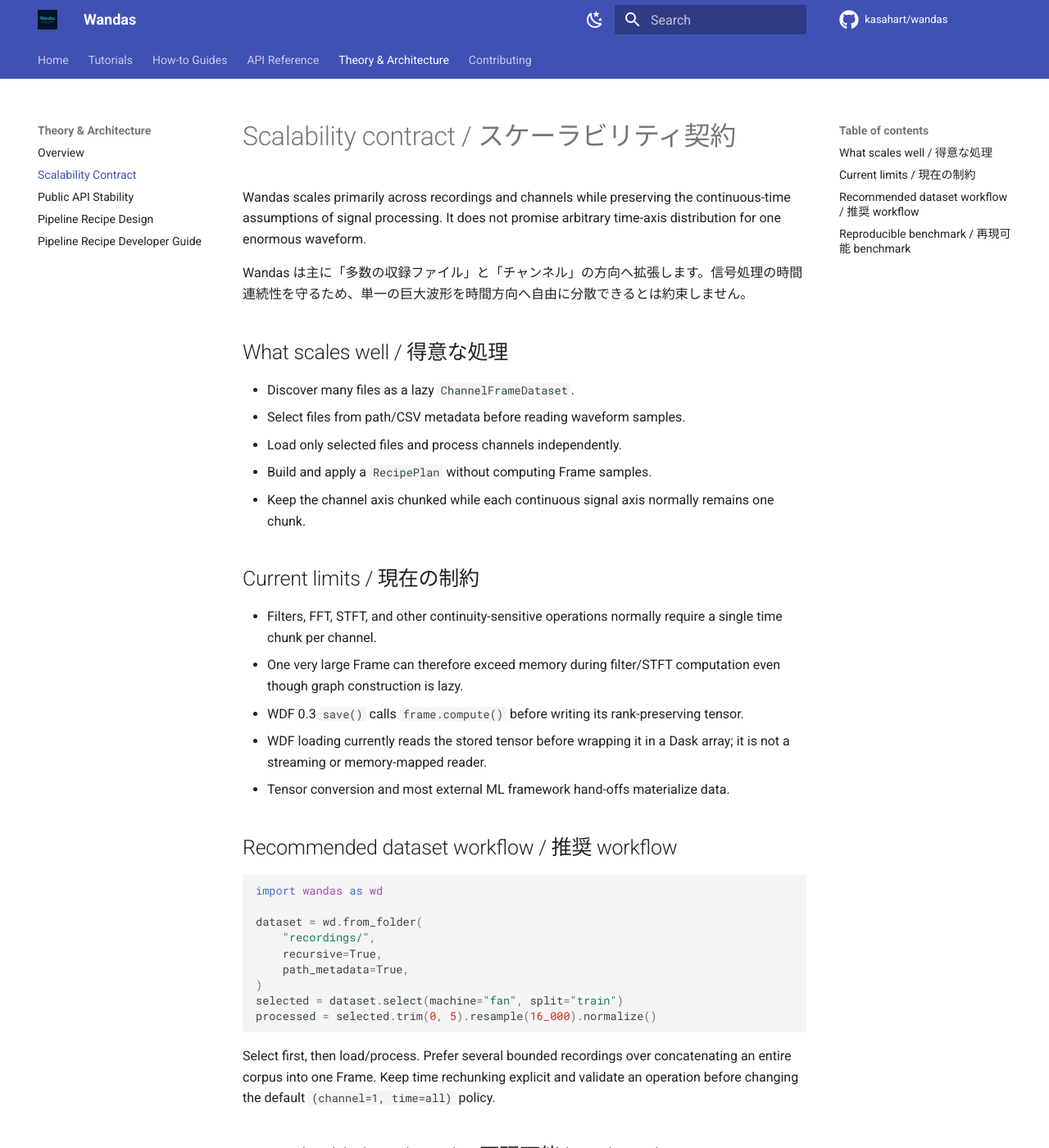
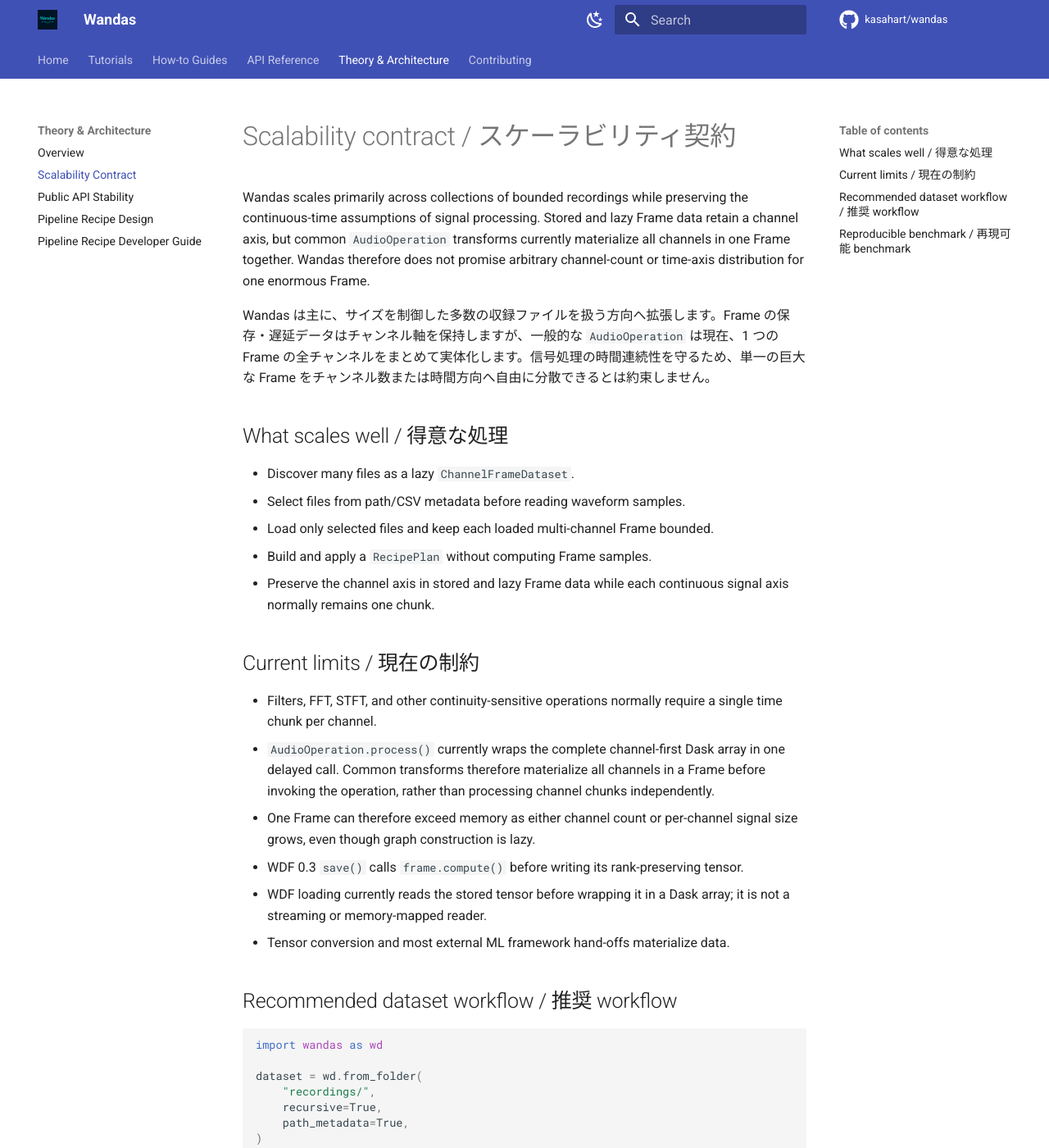
Before and after one commit to kasahart/wandas, an MkDocs documentation site: the page built from docs/src/explanation/scalability-contract.md, in a window 1280 px wide and 1400 px high. Shown: the whole window at 82% size. Built offline with MkDocs 1.6.1 and Material for MkDocs 9.7.7, drawn with Linux system fonts in a browser that asks for light colours; comment, search, counter and statistics services are not loaded; some of the changed text lies outside the part shown.

Commit message:
docs: clarify multichannel materialization limit

```diff
--- a/docs/src/explanation/scalability-contract.md
+++ b/docs/src/explanation/scalability-contract.md
@@ -1,25 +1,31 @@
 # Scalability contract / スケーラビリティ契約
 
-Wandas scales primarily across recordings and channels while preserving the
-continuous-time assumptions of signal processing. It does not promise arbitrary
-time-axis distribution for one enormous waveform.
+Wandas scales primarily across collections of bounded recordings while preserving
+the continuous-time assumptions of signal processing. Stored and lazy Frame data
+retain a channel axis, but common `AudioOperation` transforms currently materialize
+all channels in one Frame together. Wandas therefore does not promise arbitrary
+channel-count or time-axis distribution for one enormous Frame.
 
-Wandas は主に「多数の収録ファイル」と「チャンネル」の方向へ拡張します。信号処理の時間連続性を守るため、単一の巨大波形を時間方向へ自由に分散できるとは約束しません。
+Wandas は主に、サイズを制御した多数の収録ファイルを扱う方向へ拡張します。Frame の保存・遅延データはチャンネル軸を保持しますが、一般的な `AudioOperation` は現在、1 つの Frame の全チャンネルをまとめて実体化します。信号処理の時間連続性を守るため、単一の巨大な Frame をチャンネル数または時間方向へ自由に分散できるとは約束しません。
 
 ## What scales well / 得意な処理
 
 - Discover many files as a lazy `ChannelFrameDataset`.
 - Select files from path/CSV metadata before reading waveform samples.
-- Load only selected files and process channels independently.
+- Load only selected files and keep each loaded multi-channel Frame bounded.
 - Build and apply a `RecipePlan` without computing Frame samples.
-- Keep the channel axis chunked while each continuous signal axis normally remains one chunk.
+- Preserve the channel axis in stored and lazy Frame data while each continuous
+  signal axis normally remains one chunk.
 
 ## Current limits / 現在の制約
 
 - Filters, FFT, STFT, and other continuity-sensitive operations normally require a
   single time chunk per channel.
-- One very large Frame can therefore exceed memory during filter/STFT computation even
-  though graph construction is lazy.
+- `AudioOperation.process()` currently wraps the complete channel-first Dask array in
+  one delayed call. Common transforms therefore materialize all channels in a Frame
+  before invoking the operation, rather than processing channel chunks independently.
+- One Frame can therefore exceed memory as either channel count or per-channel signal
+  size grows, even though graph construction is lazy.
 - WDF 0.3 `save()` calls `frame.compute()` before writing its rank-preserving tensor.
 - WDF loading currently reads the stored tensor before wrapping it in a Dask array;
   it is not a streaming or memory-mapped reader.
@@ -66,3 +72,5 @@ uv run --extra io python scripts/scalability_benchmark.py --samples 8000
 These measurements characterize the current contract; they are not a promise that WDF
 is streaming. A future chunked writer must avoid whole-Frame materialization while
 preserving typed Frame state, axes, metadata, and deterministic failure behavior.
+Likewise, independent channel-chunk execution is a possible future scalability target,
+not behavior promised by the current `AudioOperation.process()` implementation.
```
